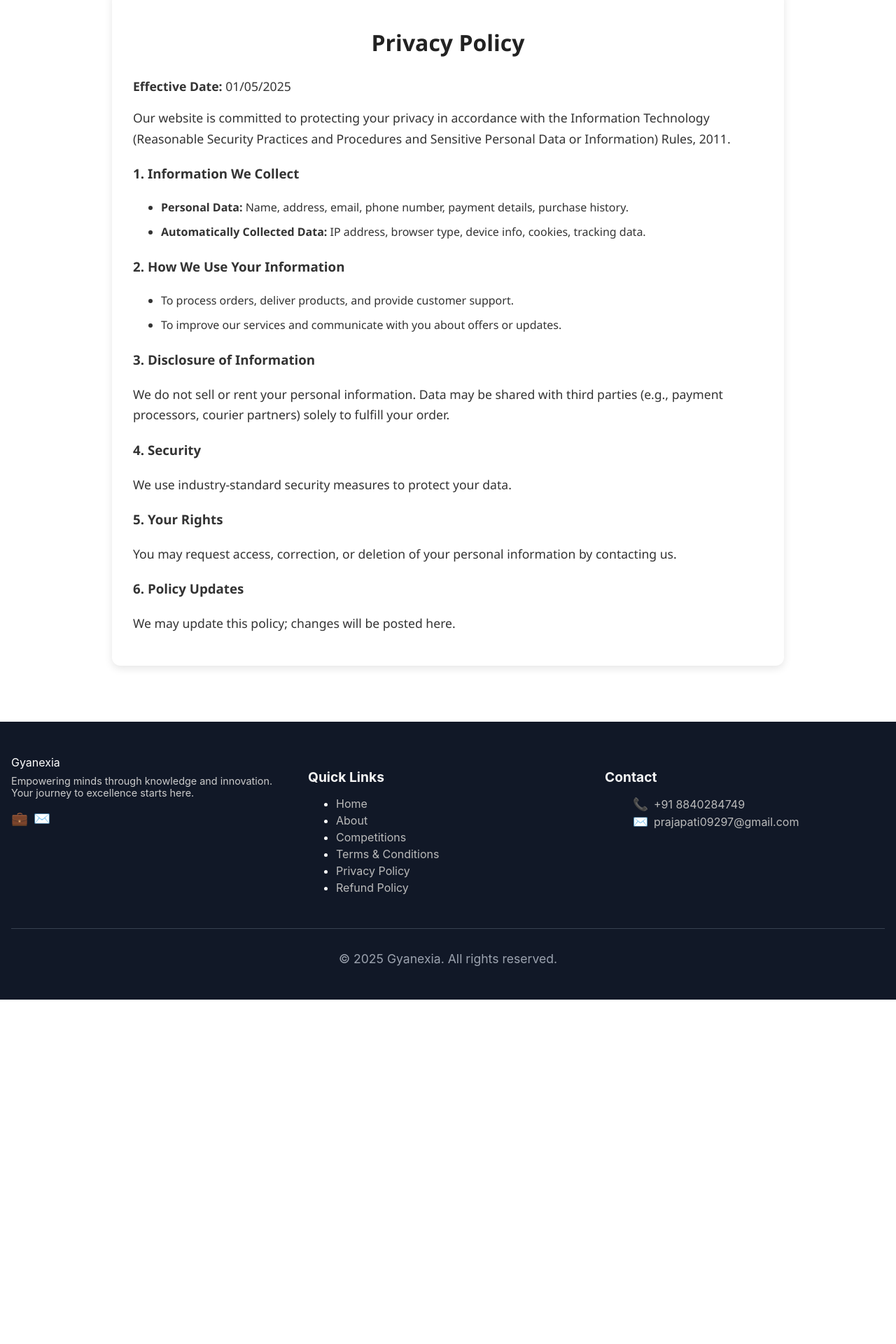
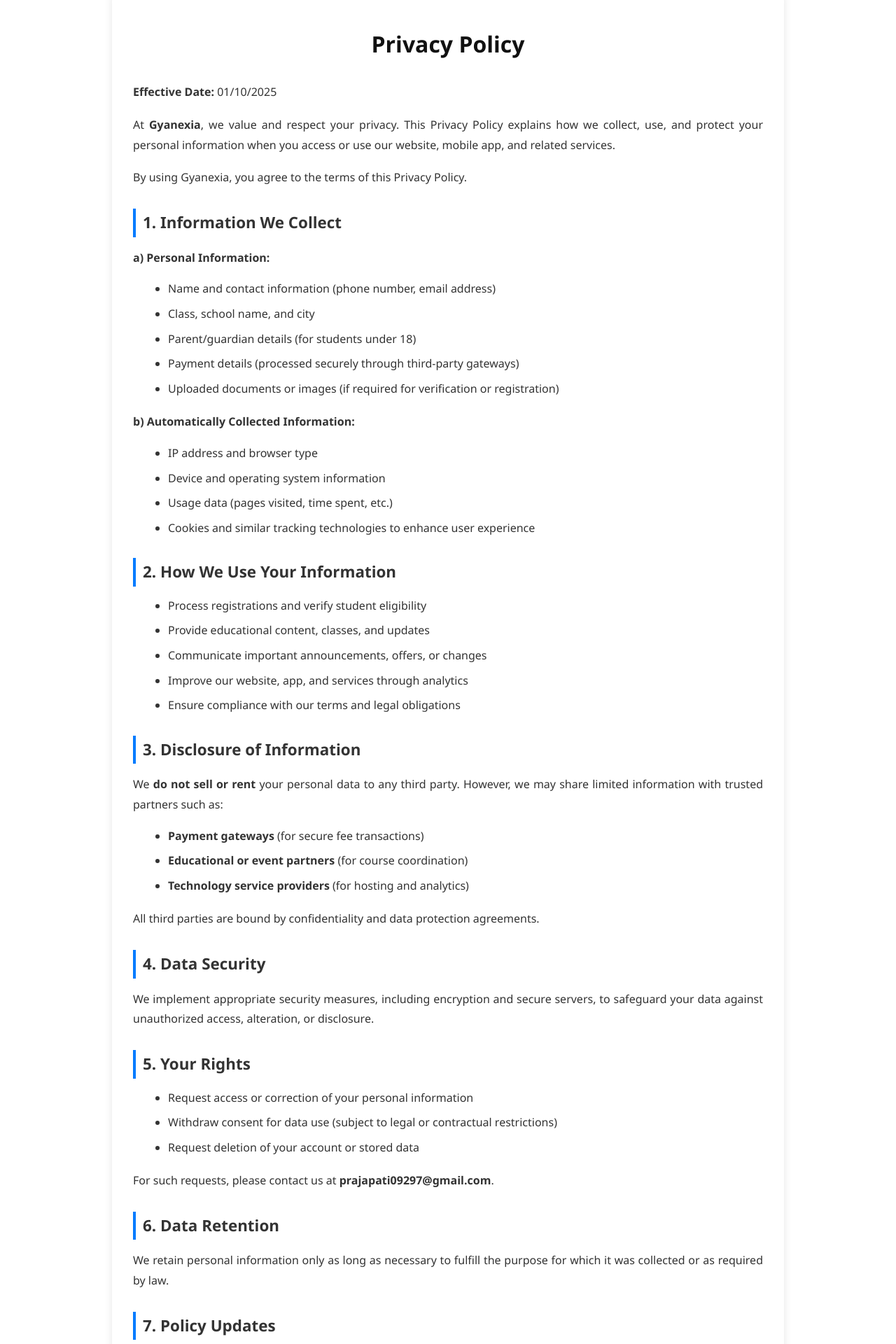
Before and after one commit to nikhilprajapati-21/gyanexia, a React (Create React App) app: page /privacy in a window 1280 px wide. Shown: the part 160-2080 px from the top of the page at 70% size. Before the commit the page ends 1588 px from the top, so only its background shows below. Built offline with nearby package versions, Linux system fonts and the light colour scheme.

Commit message:
updated legalpages

```diff
--- a/src/App.js
+++ b/src/App.js
@@ -14,6 +14,7 @@
 import Terms from "./pages/Terms";
 import Privacy from "./pages/Privacy";
 import Refund from "./pages/Refund";
+import Disclaimer from "./pages/Disclaimer"; // ✅ Imported Disclaimer page
 
 function App() {
   return (
@@ -31,6 +32,7 @@
           <Route path="/terms" element={<Terms />} />
           <Route path="/privacy" element={<Privacy />} />
           <Route path="/refund" element={<Refund />} />
+          <Route path="/disclaimer" element={<Disclaimer />} /> {/* ✅ Added new route */}
 
           {/* ✅ Registration Success Page */}
           <Route path="/registration-success" element={<RegistrationSuccess />} />
--- a/src/components/Footer.js
+++ b/src/components/Footer.js
@@ -33,6 +33,7 @@
               <li><Link to="/terms" className="footer-link">Terms & Conditions</Link></li>
               <li><Link to="/privacy" className="footer-link">Privacy Policy</Link></li>
               <li><Link to="/refund" className="footer-link">Refund Policy</Link></li>
+              <li><Link to="/disclaimer" className="footer-link">Disclaimer</Link></li>
             </ul>
           </div>
 
--- a/src/pages/LegalPages.css
+++ b/src/pages/LegalPages.css
@@ -1,49 +1,98 @@
 .legal-container {
   max-width: 900px;
-  margin: 80px auto; /* add spacing below navbar */
+  margin: 80px auto; /* spacing below navbar */
   padding: 30px;
   background: #ffffff;
   border-radius: 12px;
   box-shadow: 0 4px 12px rgba(0, 0, 0, 0.1);
   font-family: "Segoe UI", Tahoma, Geneva, Verdana, sans-serif;
-  line-height: 1.7;
+  line-height: 1.8;
   color: #333;
+  transition: all 0.3s ease-in-out;
 }
 
+/* Headings */
 .legal-container h1 {
   font-size: 2rem;
-  margin-bottom: 20px;
-  color: #222;
+  margin-bottom: 25px;
+  color: #111;
   text-align: center;
+  font-weight: 700;
 }
 
-.legal-container h2 {
+.legal-container h2,
+.legal-container h3 {
   font-size: 1.4rem;
-  margin-top: 25px;
-  margin-bottom: 12px;
-  color: #444;
+  margin-top: 30px;
+  margin-bottom: 15px;
+  color: #333;
   border-left: 4px solid #007bff;
+  padding-left: 10px;
+  font-weight: 600;
+}
+
+/* Paragraphs and lists */
+.legal-container p {
+  margin-bottom: 18px;
+  font-size: 1rem;
+  text-align: justify;
+}
+
+.legal-container ul {
+  margin: 10px 0 20px 40px;
   padding-left: 10px;
 }
 
-.legal-container p {
-  margin-bottom: 15px;
+.legal-container li {
+  margin-bottom: 10px;
+  line-height: 1.6;
 }
 
-.legal-container ul {
-  margin: 10px 0 20px 20px;
-  padding-left: 20px;
-}
-
-.legal-container li {
-  margin-bottom: 8px;
-}
-
+/* Links */
 .legal-container a {
   color: #007bff;
   text-decoration: none;
+  font-weight: 500;
 }
 
 .legal-container a:hover {
   text-decoration: underline;
+  color: #0056b3;
 }
+
+/* Make it responsive */
+@media (max-width: 768px) {
+  .legal-container {
+    margin: 60px 15px;
+    padding: 20px;
+    box-shadow: 0 3px 10px rgba(0, 0, 0, 0.08);
+  }
+
+  .legal-container h1 {
+    font-size: 1.6rem;
+  }
+
+  .legal-container h2,
+  .legal-container h3 {
+    font-size: 1.2rem;
+  }
+
+  .legal-container p,
+  .legal-container li {
+    font-size: 0.95rem;
+  }
+}
+
+@media (max-width: 480px) {
+  .legal-container {
+    padding: 15px;
+  }
+
+  .legal-container h1 {
+    font-size: 1.4rem;
+  }
+
+  .legal-container p {
+    font-size: 0.9rem;
+  }
+}
--- a/src/pages/Privacy.js
+++ b/src/pages/Privacy.js
@@ -6,38 +6,95 @@
   return (
     <div className="legal-container">
       <h1>Privacy Policy</h1>
-      <p><strong>Effective Date:</strong> 01/05/2025</p>
+      <p><strong>Effective Date:</strong> 01/10/2025</p>
+
       <p>
-        Our website is committed to protecting your privacy in accordance with the Information Technology
-        (Reasonable Security Practices and Procedures and Sensitive Personal Data or Information) Rules, 2011.
+        At <strong>Gyanexia</strong>, we value and respect your privacy. This Privacy Policy explains how we collect,
+        use, and protect your personal information when you access or use our website, mobile app, and related services.
+      </p>
+
+      <p>
+        By using Gyanexia, you agree to the terms of this Privacy Policy.
       </p>
 
       <h3>1. Information We Collect</h3>
+
+      <p><strong>a) Personal Information:</strong></p>
       <ul>
-        <li><strong>Personal Data:</strong> Name, address, email, phone number, payment details, purchase history.</li>
-        <li><strong>Automatically Collected Data:</strong> IP address, browser type, device info, cookies, tracking data.</li>
+        <li>Name and contact information (phone number, email address)</li>
+        <li>Class, school name, and city</li>
+        <li>Parent/guardian details (for students under 18)</li>
+        <li>Payment details (processed securely through third-party gateways)</li>
+        <li>Uploaded documents or images (if required for verification or registration)</li>
+      </ul>
+
+      <p><strong>b) Automatically Collected Information:</strong></p>
+      <ul>
+        <li>IP address and browser type</li>
+        <li>Device and operating system information</li>
+        <li>Usage data (pages visited, time spent, etc.)</li>
+        <li>Cookies and similar tracking technologies to enhance user experience</li>
       </ul>
 
       <h3>2. How We Use Your Information</h3>
       <ul>
-        <li>To process orders, deliver products, and provide customer support.</li>
-        <li>To improve our services and communicate with you about offers or updates.</li>
+        <li>Process registrations and verify student eligibility</li>
+        <li>Provide educational content, classes, and updates</li>
+        <li>Communicate important announcements, offers, or changes</li>
+        <li>Improve our website, app, and services through analytics</li>
+        <li>Ensure compliance with our terms and legal obligations</li>
       </ul>
 
       <h3>3. Disclosure of Information</h3>
       <p>
-        We do not sell or rent your personal information.
-        Data may be shared with third parties (e.g., payment processors, courier partners) solely to fulfill your order.
+        We <strong>do not sell or rent</strong> your personal data to any third party.
+        However, we may share limited information with trusted partners such as:
+      </p>
+      <ul>
+        <li><strong>Payment gateways</strong> (for secure fee transactions)</li>
+        <li><strong>Educational or event partners</strong> (for course coordination)</li>
+        <li><strong>Technology service providers</strong> (for hosting and analytics)</li>
+      </ul>
+      <p>
+        All third parties are bound by confidentiality and data protection agreements.
       </p>
 
-      <h3>4. Security</h3>
-      <p>We use industry-standard security measures to protect your data.</p>
+      <h3>4. Data Security</h3>
+      <p>
+        We implement appropriate security measures, including encryption and secure servers,
+        to safeguard your data against unauthorized access, alteration, or disclosure.
+      </p>
 
       <h3>5. Your Rights</h3>
-      <p>You may request access, correction, or deletion of your personal information by contacting us.</p>
+      <ul>
+        <li>Request access or correction of your personal information</li>
+        <li>Withdraw consent for data use (subject to legal or contractual restrictions)</li>
+        <li>Request deletion of your account or stored data</li>
+      </ul>
+      <p>
+        For such requests, please contact us at <strong>prajapati09297@gmail.com</strong>.
+      </p>
 
-      <h3>6. Policy Updates</h3>
-      <p>We may update this policy; changes will be posted here.</p>
+      <h3>6. Data Retention</h3>
+      <p>
+        We retain personal information only as long as necessary to fulfill the purpose for which it was collected
+        or as required by law.
+      </p>
+
+      <h3>7. Policy Updates</h3>
+      <p>
+        This Privacy Policy may be updated from time to time. Any changes will be posted on this page with an updated “Effective Date.”
+      </p>
+
+      <h3>8. Contact Us</h3>
+      <p>
+        If you have any questions about this Privacy Policy, please contact us:
+      </p>
+      <ul>
+        <li><strong>Email:</strong> prajapati09297@gmail.com</li>
+        <li><strong>Phone:</strong> +91 8840284749</li>
+
+      </ul>
     </div>
   );
 };
--- a/src/pages/Refund.js
+++ b/src/pages/Refund.js
@@ -6,9 +6,40 @@
   return (
     <div className="legal-container">
       <h1>Refund Policy</h1>
+
       <p>
-        Refund will be credited to the same mode of payment within
-        <strong> 10 working days </strong>.
+        At <strong>Gyanexia</strong>, we strive to ensure a fair and transparent refund process for all participants.
+      </p>
+
+      <h3>1. Eligibility for Refund</h3>
+      <p>
+        Refunds are applicable only if a cancellation request is made within{" "}
+        <strong>48 hours of registration</strong> and before the event or program
+        has commenced.
+      </p>
+
+      <h3>2. Refund Timeline</h3>
+      <p>
+        Once approved, the refund will be processed and credited to the same mode
+        of payment within <strong>10 working days</strong>.
+      </p>
+
+      <h3>3. Non-Refundable Cases</h3>
+      <ul>
+        <li>After event commencement or participation confirmation.</li>
+        <li>If incorrect information is provided during registration.</li>
+        <li>In case of violation of terms and conditions.</li>
+      </ul>
+
+      <h3>4. Contact for Refund</h3>
+      <p>
+        For refund-related queries, please contact us at{" "}
+        <a href="mailto:prajapati09297@gmail.com">prajapati09297@gmail.com</a>{" "}
+        or call us at <strong>+91 8840284749</strong>.
+      </p>
+
+      <p>
+        <em>Note: All refund decisions are subject to Gyanexia’s final discretion.</em>
       </p>
     </div>
   );
--- a/src/pages/Terms.js
+++ b/src/pages/Terms.js
@@ -6,65 +6,79 @@
   return (
     <div className="legal-container">
       <h1>Terms and Conditions</h1>
-      <p><strong>Effective Date:</strong> 01/05/2025</p>
+      <p><strong>Effective Date:</strong> 01/10/2025</p>
+
       <p>
-        Welcome to <a href="https://www.gyanexia.in/">www.gyanexia.in</a>
-        (“we”, “us”, “our”). By accessing or using the website and purchasing our products,
-        you agree to the following terms and conditions, which comply with Indian law,
-        including the Sale of Goods Act, 1930, and the Consumer Protection Act, 2019.
+        Welcome to <a href="https://www.gyanexia.in/">www.gyanexia.in</a> (“we”, “us”, “our”).
+        By accessing or using our website, registering for events, or making a payment,
+        you agree to comply with and be bound by these Terms and Conditions.
+        These terms are governed by applicable Indian laws, including the Information Technology Act, 2000,
+        and the Consumer Protection Act, 2019.
       </p>
 
-      <h3>1. Parties</h3>
+      <h3>1. About Gyanexia</h3>
       <p>
-        This agreement is between Gyanexia, registered at HNO 105 Sopodera Sarjamda - New Shiv Mandir,
-        and you, the customer.
+        Gyanexia is an educational initiative aimed at promoting academic excellence, innovation, and learning opportunities
+        for students from Classes 5th to 12th through competitions, programs, and events conducted online and offline.
       </p>
 
-      <h3>2. Offer and Acceptance</h3>
+      <h3>2. Registration and Participation</h3>
       <ul>
-        <li>All orders placed on the Site constitute an offer to purchase.</li>
-        <li>Acceptance occurs when we send you an order confirmation email.</li>
+        <li>Participants must provide accurate personal and academic information during registration.</li>
+        <li>Registrations are considered confirmed only after successful payment and verification by the Gyanexia team.</li>
+        <li>Any misuse, false information, or misconduct may lead to disqualification without refund.</li>
       </ul>
 
-      <h3>3. Price and Payment</h3>
+      <h3>3. Payments</h3>
       <ul>
-        <li>All prices are in INR and include applicable taxes unless otherwise stated.</li>
-        <li>Payment methods include credit/debit card, UPI, net banking, and others as shown at checkout.</li>
-        <li>We reserve the right to correct pricing errors and cancel orders with incorrect pricing.</li>
+        <li>All payments are accepted through secure online gateways as listed on our website.</li>
+        <li>Fees once paid are non-transferable and subject to our <a href="/refund">Refund Policy</a>.</li>
+        <li>Payment confirmation will be sent to your registered email after successful transaction.</li>
       </ul>
 
-      <h3>4. Delivery</h3>
+      <h3>4. Use of Website</h3>
+      <ul>
+        <li>You agree not to misuse the website for any unlawful activities or to disrupt its functionality.</li>
+        <li>All content including text, images, graphics, and materials belong to Gyanexia and may not be copied or redistributed without permission.</li>
+      </ul>
+
+      <h3>5. Privacy and Data Protection</h3>
       <p>
-        Delivery may be via our logistics partners, post, courier, or customer pickup, as selected at checkout.
-        Estimated delivery times are provided; delays due to unforeseen circumstances are not our liability.
-        Risk transfers to you upon delivery.
+        We value your privacy. Personal data collected during registration or website use is processed in accordance with our
+        <a href="/privacy"> Privacy Policy</a>.
+        Gyanexia ensures reasonable security measures to protect your information.
       </p>
 
-      <h3>5. Returns and Cancellations</h3>
-      <p>Returns, refunds, and cancellations are governed by our Refund & Return Policy.</p>
-
-      <h3>6. Consumer Protection</h3>
+      <h3>6. Certificates, Results, and Recognition</h3>
       <p>
-        You are entitled to statutory rights under Indian law, including the right to return defective goods
-        and receive a refund or replacement.
+        Certificates or recognition will be issued based on merit and participation.
+        Gyanexia reserves the right to review or withhold certificates in case of any irregularity or rule violation.
       </p>
 
-      <h3>7. Intellectual Property</h3>
+      <h3>7. Limitation of Liability</h3>
       <p>
-        All content on the Site is owned by NIKHIL KUMAR and may not be reproduced without permission.
+        Gyanexia is not liable for any indirect, incidental, or consequential damages arising from the use of our platform or participation in events.
+        Our liability, if any, shall not exceed the total fee paid for registration.
       </p>
 
-      <h3>8. Limitation of Liability</h3>
+      <h3>8. Intellectual Property</h3>
       <p>
-        Our liability is limited to the purchase price of the product.
-        We are not liable for indirect or consequential damages.
+        All materials, designs, content, and logos on the Gyanexia website are the intellectual property of Nikhil Kumar (Founder, Gyanexia)
+        and are protected under applicable copyright laws.
       </p>
 
       <h3>9. Dispute Resolution</h3>
-      <p>Disputes are subject to the jurisdiction of courts in Hardoi, India.</p>
+      <p>
+        In the event of a dispute, parties shall first attempt an amicable resolution.
+        If unresolved, disputes are subject to the exclusive jurisdiction of courts in Hardoi, Uttar Pradesh, India.
+      </p>
 
-      <h3>10. Amendments</h3>
-      <p>We may update these terms at any time. Changes will be posted on this page.</p>
+      <h3>10. Updates to Terms</h3>
+      <p>
+        We may modify these Terms and Conditions periodically.
+        Updated versions will be posted on this page with the revised effective date.
+        Continued use of our services implies acceptance of the updated terms.
+      </p>
     </div>
   );
 };
```
Also changed, not shown: src/pages/About.js (+7 -5 lines), src/pages/Disclaimer.js (added, +42 -0 lines).
